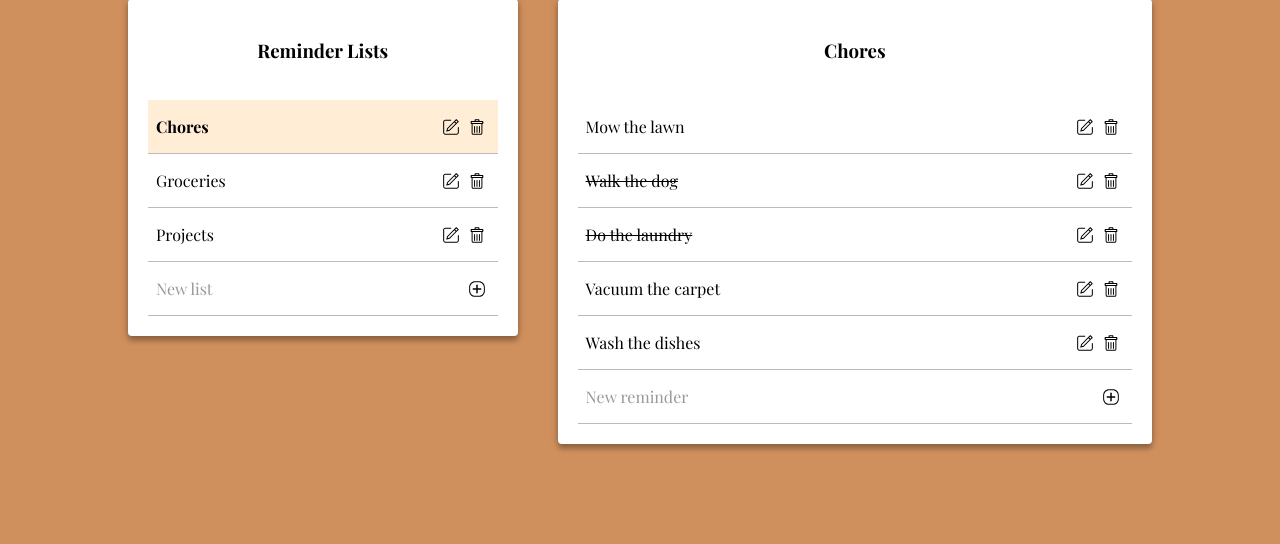
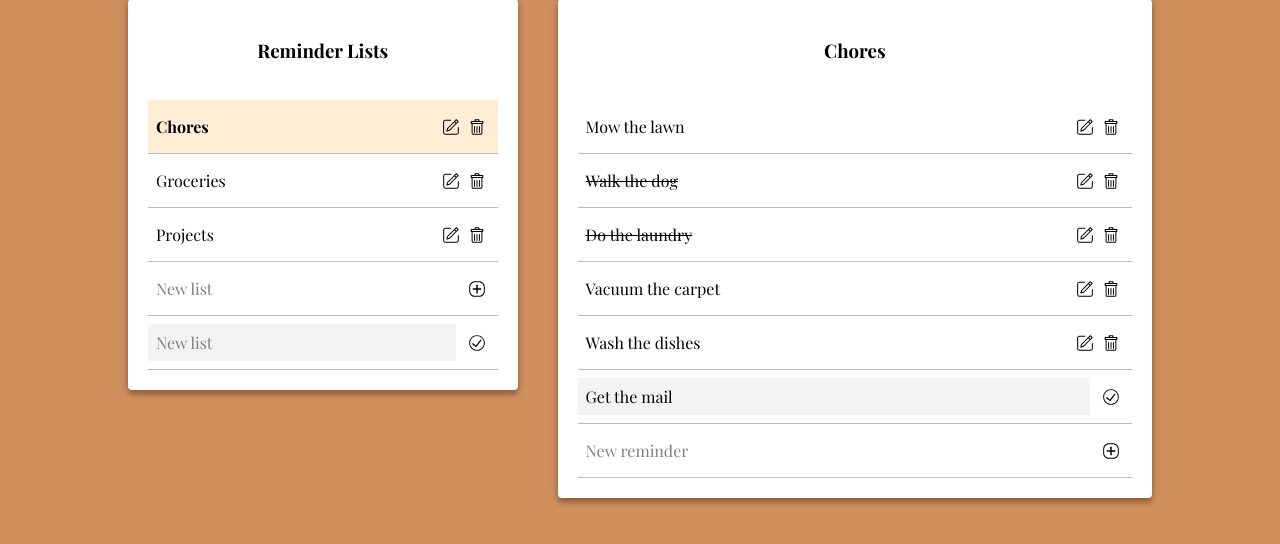
Before and after one commit to AutomationPanda/bulldoggy-reminders-app, a FastAPI app: template templates/reminders.html in a window 1280 px wide. Shown: the part 141-685 px from the top of the page. Run offline with FastAPI, Linux system fonts and the light colour scheme; the template is opened without the code that fills it: most values are stand-ins (such as "Sample title", 1, 10 or a date in 2020).

Commit message:
Created a shared CSS file

```diff
--- a/static/css/not-found.css
+++ b/static/css/not-found.css
@@ -1,8 +1,3 @@
-body {
-  background-color: #D0905D;
-  font-family: PlayfairDisplay;
-}
-
 .not-found-page {
   width: 400px;
   padding: 5% 0 0;
--- a/static/css/paper-card.css
+++ /dev/null
@@ -1,5 +0,0 @@
-.paper-card {
-  background: white;
-  border-radius: 4px;
-  box-shadow: 0 0 10px 0 rgba(0, 0, 0, 0.2), 0 5px 5px 0 rgba(0, 0, 0, 0.24);
-}
--- a/static/css/reminders.css
+++ b/static/css/reminders.css
@@ -1,9 +1,18 @@
 body {
-  background-color: #D0905D;
-  box-sizing: border-box;
   margin: 0;
   padding: 0% 10%;
-  font-family: PlayfairDisplay;
+}
+
+@media (max-width:1000px){
+  body {
+    padding: 0% 5%;
+  }
+}
+
+@media (min-width:1500px){
+  body {
+    padding: 0% 15%;
+  }
 }
 
 .reminders-grid {
@@ -102,8 +111,35 @@ body {
   cursor: pointer;
 }
 
+.reminder-row-with-input {
+  display: flex;
+  align-items: center;
+  padding: 0;
+  border-bottom: 1px solid #BBBBBB;
+}
+
+.reminder-row-with-input input {
+  flex-grow: 1;
+  font-family: PlayfairDisplay;
+  background: #F3F3F3;
+  margin-block-start: 0.5em;
+  margin-block-end: 0.5em;
+  margin-inline-start: 0px;
+  margin-inline-end: 0px;
+  padding: 0.5em 8px;
+  outline: 0;
+  border: 0;
+  font-size: 1em;
+}
+
+.reminder-row-with-input img {
+  height: 16px;
+  margin: 0 13px;
+  cursor: pointer;
+}
+
 .light-gray-text {
-  color: #999999;
+  color: #808080;
 }
 
 .completed {
--- a/static/css/font-faces.css
+++ b/static/css/shared.css
@@ -13,3 +13,28 @@
   font-stretch: 75% 125%;
   font-style: italic;
 }
+
+::-moz-placeholder{
+  color:#808080;
+  opacity:1
+}
+
+:-ms-input-placeholder{
+  color:#808080
+}
+
+::-webkit-input-placeholder{
+  color:#808080
+}
+
+body {
+  background-color: #D0905D;
+  font-family: PlayfairDisplay;
+  box-sizing: border-box;
+}
+
+.paper-card {
+  background: white;
+  border-radius: 4px;
+  box-shadow: 0 0 10px 0 rgba(0, 0, 0, 0.2), 0 5px 5px 0 rgba(0, 0, 0, 0.24);
+}
--- a/templates/login.html
+++ b/templates/login.html
@@ -1,8 +1,7 @@
 <html>
 <head>
     <title>Login | Bulldoggy reminders app</title>
-    <link rel="stylesheet" type="text/css" href="/static/css/font-faces.css">
-    <link rel="stylesheet" type="text/css" href="/static/css/paper-card.css">
+    <link rel="stylesheet" type="text/css" href="/static/css/shared.css">
     <link rel="stylesheet" type="text/css" href="/static/css/login.css">
 </head>
 <body>
--- a/templates/not-found.html
+++ b/templates/not-found.html
@@ -1,8 +1,7 @@
 <html>
 <head>
     <title>Not Found | Bulldoggy reminders app</title>
-    <link rel="stylesheet" type="text/css" href="/static/css/font-faces.css">
-    <link rel="stylesheet" type="text/css" href="/static/css/paper-card.css">
+    <link rel="stylesheet" type="text/css" href="/static/css/shared.css">
     <link rel="stylesheet" type="text/css" href="/static/css/not-found.css">
 </head>
 <body>
--- a/templates/reminders.html
+++ b/templates/reminders.html
@@ -1,8 +1,7 @@
 <html>
 <head>
     <title>Reminders | Bulldoggy reminders app</title>
-    <link rel="stylesheet" type="text/css" href="/static/css/font-faces.css">
-    <link rel="stylesheet" type="text/css" href="/static/css/paper-card.css">
+    <link rel="stylesheet" type="text/css" href="/static/css/shared.css">
     <link rel="stylesheet" type="text/css" href="/static/css/reminders.css">
 </head>
 <body>
@@ -44,6 +43,10 @@
                         <p>New list</p>
                         <img src="/static/img/icons/icon-add.svg" />
                     </div>
+                    <div class="reminder-row-with-input">
+                        <input type="text" placeholder="New list"></input>
+                        <img src="/static/img/icons/icon-check-circle.svg" />
+                    </div>
                 </div>
             </div>
         </div>
@@ -76,6 +79,10 @@
                         <img src="/static/img/icons/icon-edit.svg" />
                         <img src="/static/img/icons/icon-delete.svg" />
                     </div>
+                    <div class="reminder-row-with-input">
+                        <input type="text" value="Get the mail"></input>
+                        <img src="/static/img/icons/icon-check-circle.svg" />
+                    </div>
                     <div class="reminder-row light-gray-text">
                         <p>New reminder</p>
                         <img src="/static/img/icons/icon-add.svg" />
```
Also changed, not shown: static/css/login.css (+1 -6 lines).
